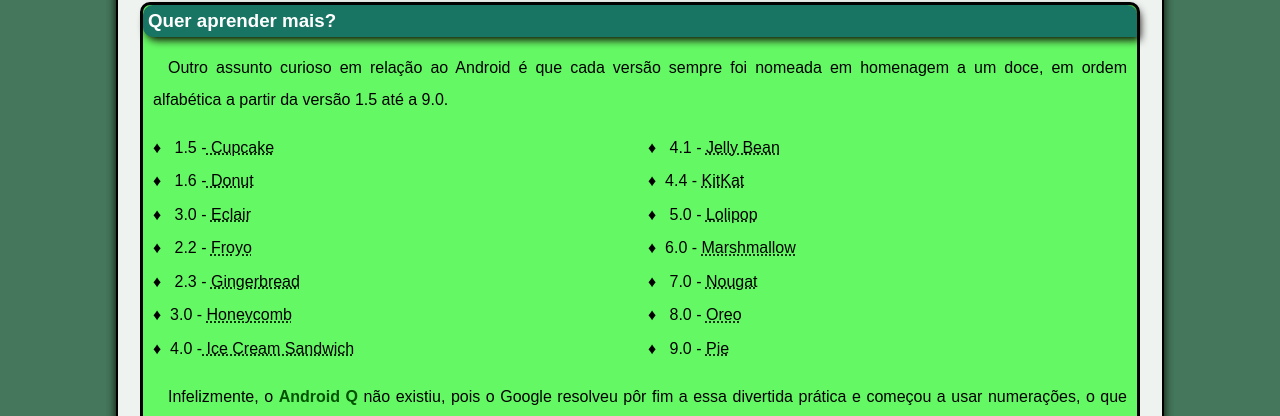
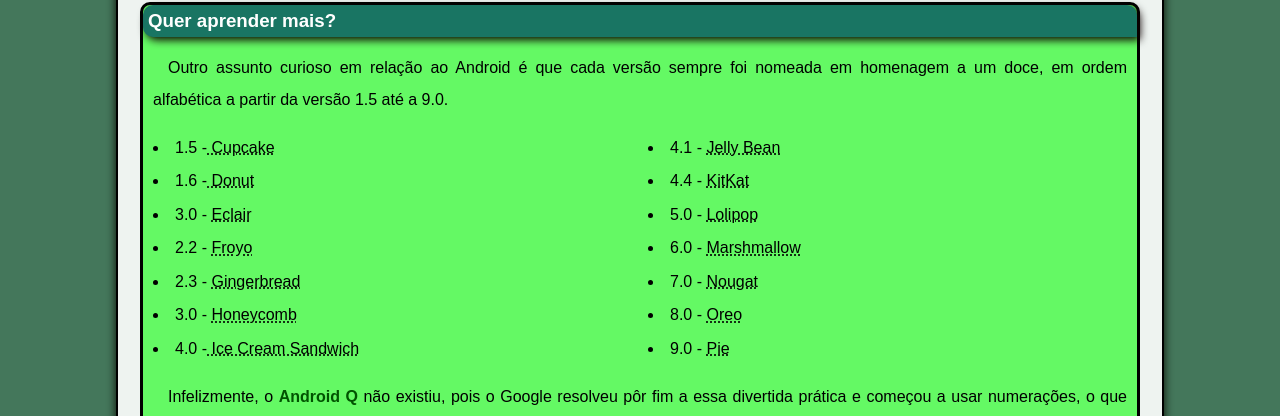
Before and after one commit to FabioSantos99/HTML-CSS, a plain HTML site: page Desafios/Des10.1/android.html in a window 1280 px wide. Shown: the part 2454-2870 px from the top of the page. Drawn offline with Linux system fonts and the light colour scheme; files that its build step writes are made by us from their sources; files whose address does not match are found by name.

Commit message:
Update style.css

```diff
--- a/Desafios/Des10.1/estilo/style.css
+++ b/Desafios/Des10.1/estilo/style.css
@@ -162,7 +162,7 @@
 
 aside > ul {
     list-style-position: inside;
-    list-style-type: '\2666\00A0\00A0';
+    list-style-type: disc;
     columns: 2;
     line-height: 2.1em;
 }
```
